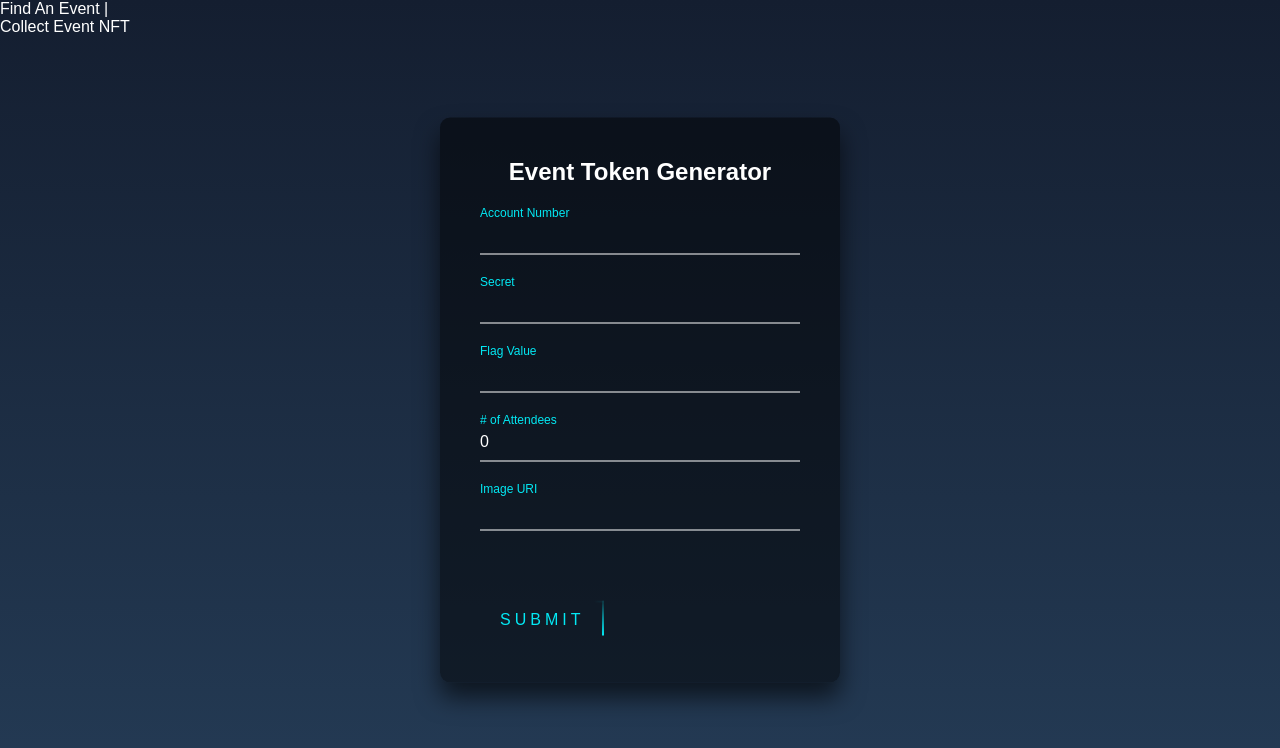
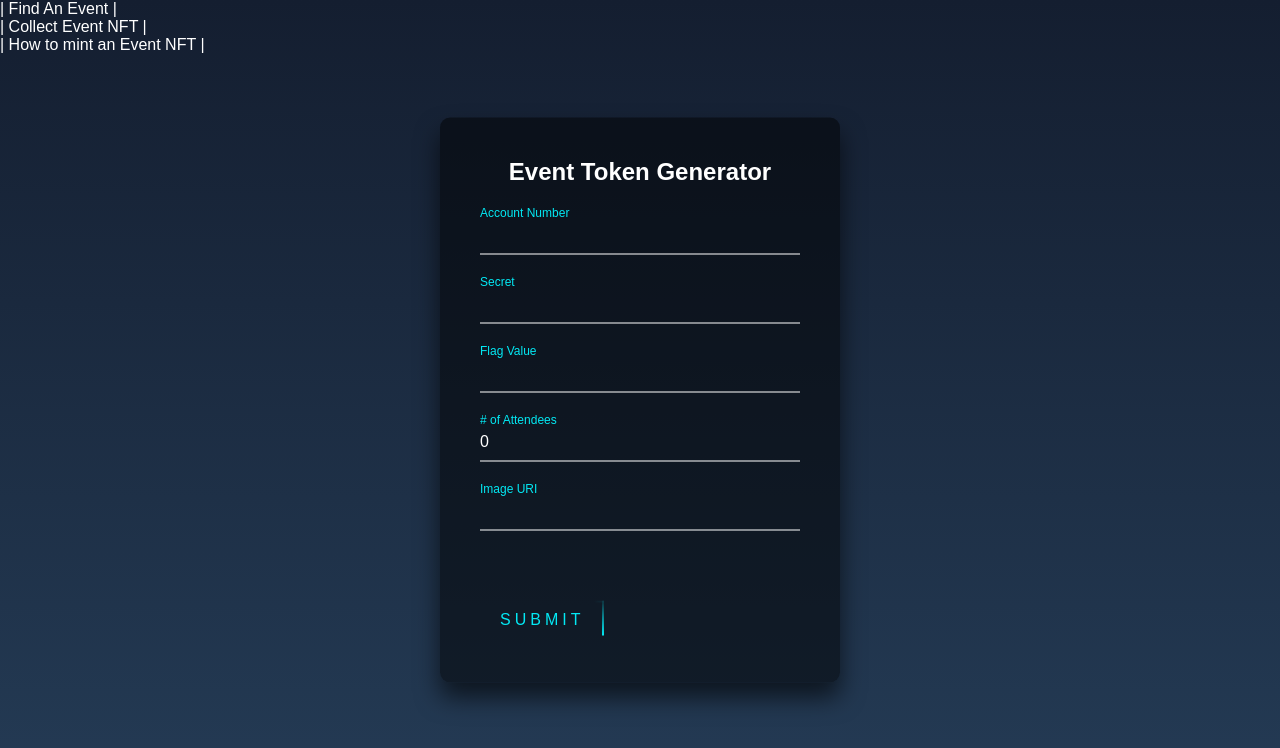
Before and after one commit to topsecretagent007/xrp-nft-mint, a React (Create React App) app in the folder frontend/: page / in a window 1280 px wide. Shown: the top 748 px of the page. Built offline with nearby package versions, Linux system fonts and the light colour scheme.

Commit message:
ground work for frontend

```diff
--- a/frontend/src/App.js
+++ b/frontend/src/App.js
@@ -17,8 +17,9 @@ const handleChange = (event) => {
 <div>
 
 <div style={{color: "white"}}>
-Find An Event | <br></br>
-Collect Event NFT
+| Find An Event | <br></br>
+| Collect Event NFT | <br></br>
+| How to mint an Event NFT | <br></br>
 </div>
 <div class="login-box">
   <h2>Event Token Generator</h2>
```
